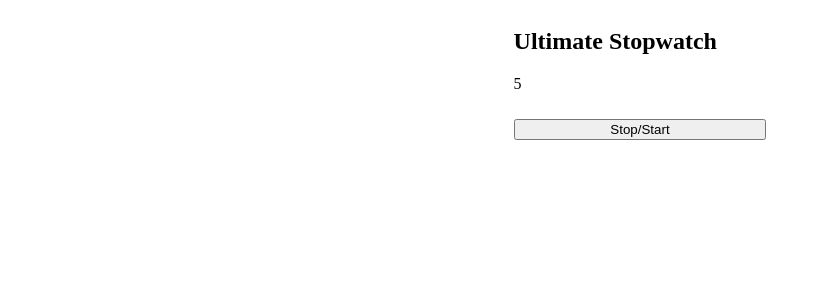
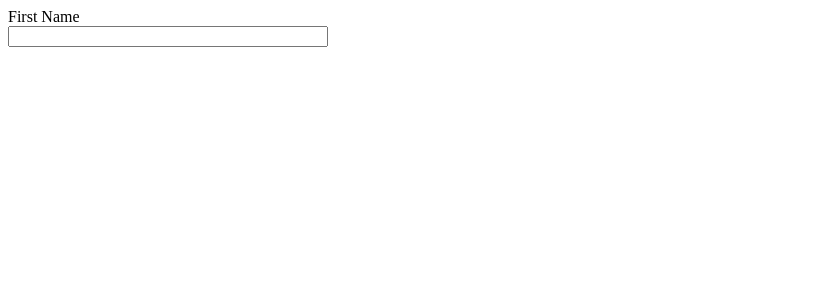
Before and after one commit to rubrafmex/ultimate-components, a React (Create React App) app: page / in a window 1280 px wide. Shown: the top 300 px of the page, without its empty margins (0-821 px from the left). Built offline with nearby package versions, Linux system fonts and the light colour scheme.

Commit message:
Creating Controlled components

```diff
--- a/src/App.js
+++ b/src/App.js
@@ -1,11 +1,11 @@
 import React from 'react';
 import './machine.css';
-import Stopwatch from "./Stopwatch";
+import FormEx1 from "./FormEx1";
 
 const App = () => {
     return (
         <main>
-            <Stopwatch/>
+            <FormEx1/>
         </main>
     );
 };
--- /dev/null
+++ b/src/FormEx1.js
@@ -0,0 +1,25 @@
+import React, {useState} from "react";
+import './form.css'
+
+const FormEx1 = () => {
+    const [firstName, setFirstName] = useState('');
+
+    const onChangeHandler = e => {
+        // binding changes from the input into state
+        setFirstName(e.target.value)
+    };
+
+    // we also want to bind changes to the state into the input (so binding 'value' prop of the input to the state)
+    // now after binding input to state and state to input, React state has become
+    // the single source of truth, and now we can call it a Controlled component
+    return (
+        <form>
+            <spam>{firstName}</spam>
+            <label htmlFor="firstName">First Name</label>
+            <input id="firstName" onChange={onChangeHandler}
+                   value={firstName}/>
+        </form>
+    );
+};
+
+export default FormEx1;
--- /dev/null
+++ b/src/form.css
@@ -0,0 +1,10 @@
+form {
+    display: flex;
+    flex-direction: column;
+    max-width: 20rem;
+}
+
+button {
+    margin-top: 1rem;
+    width: 10rem;
+}
```
